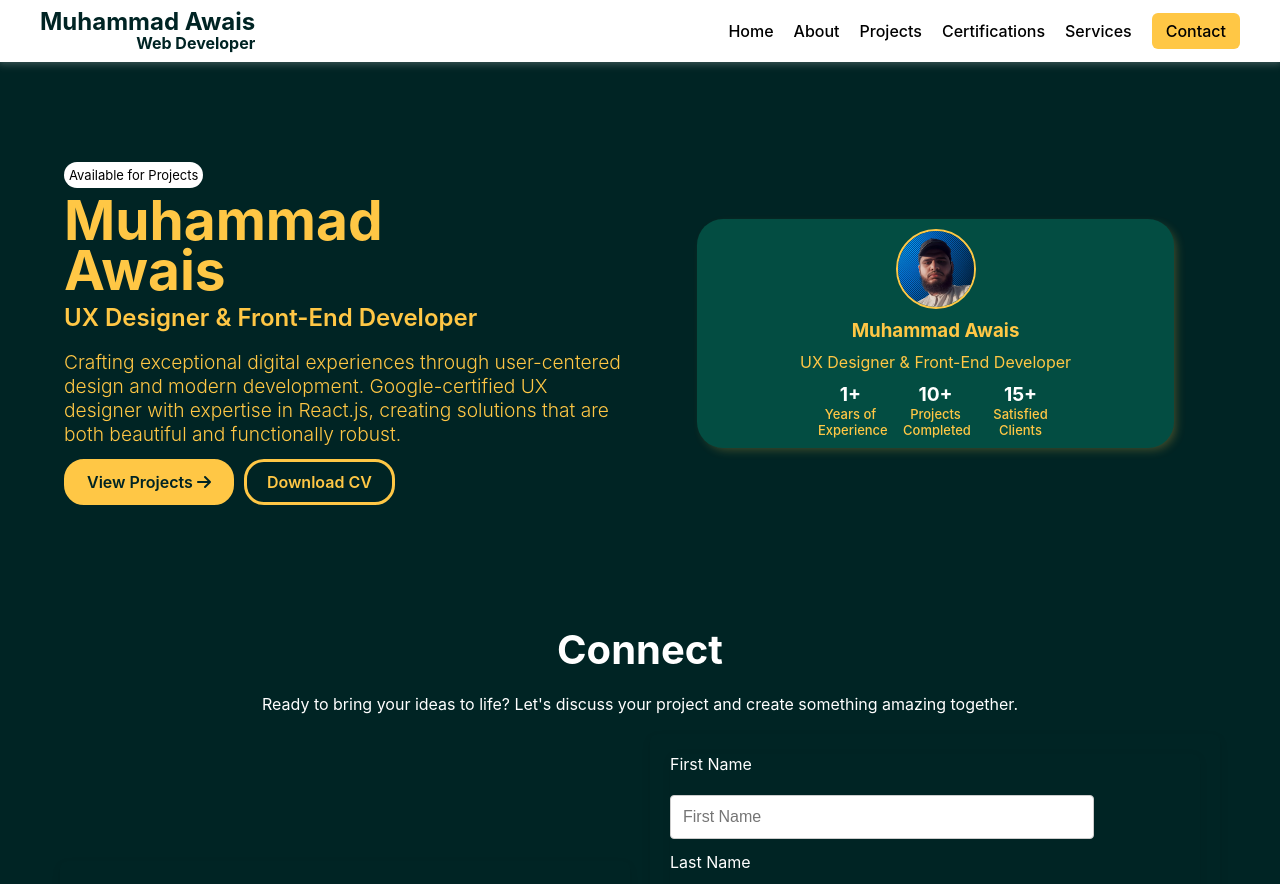
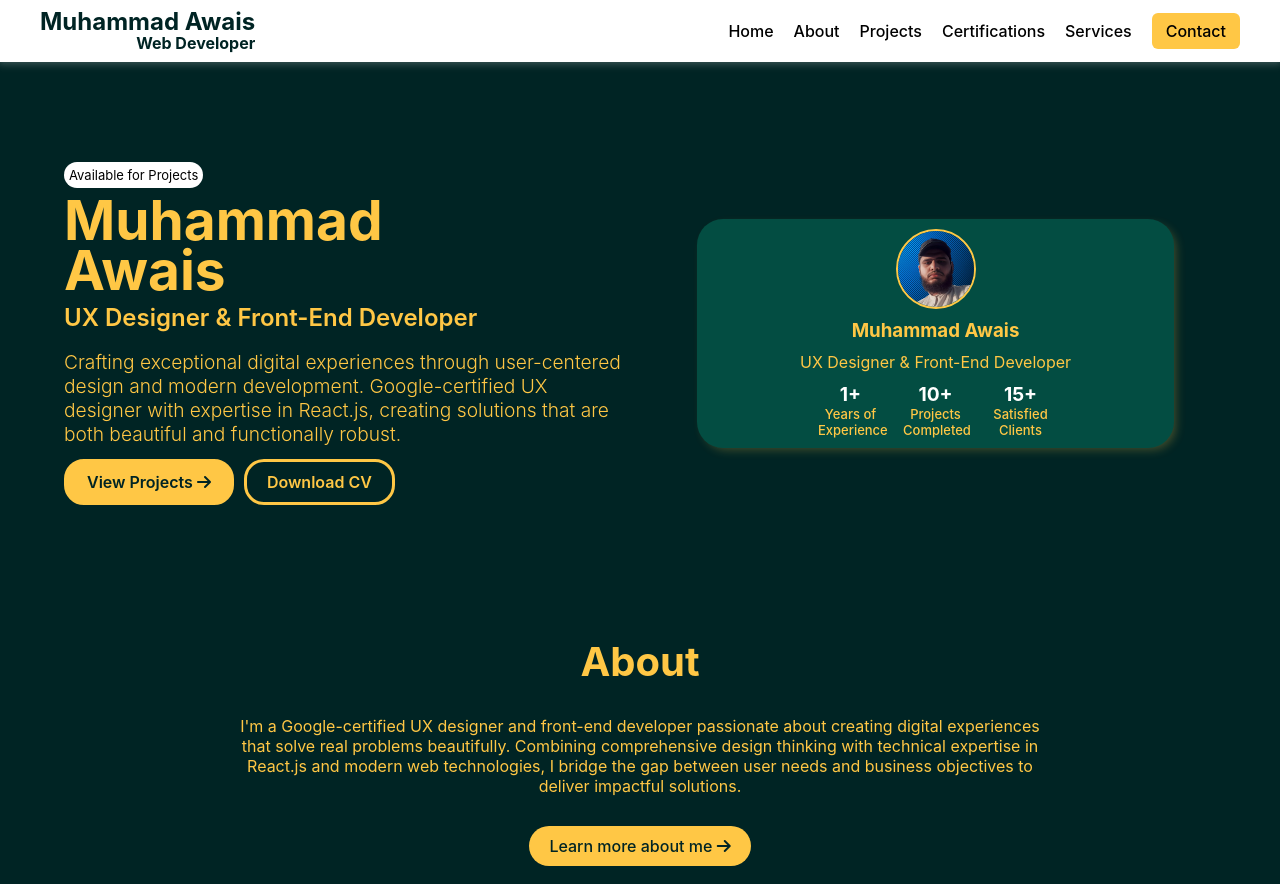
Before and after one commit to muhammad-awais-web-dev/portfolio-website, a React (Create React App) app: page / in a window 1280 px wide. Shown: the top 884 px of the page. Built offline with nearby package versions, Linux system fonts and the light colour scheme.

Commit message:
Home/About Done

```diff
--- a/src/components/Contact.module.css
+++ b/src/components/Contact.module.css
@@ -1,5 +1,5 @@
 .contact{
-    color: white;
+    color: #ffc745;
     max-width: 1200px;
     margin: auto;
     justify-content: center;
--- a/src/components/ContactForm.module.css
+++ b/src/components/ContactForm.module.css
@@ -1,4 +1,5 @@
 .contactForm {
+    color: #ffc745;
     width: 100%;
     display: flex;
     flex-direction: column;
@@ -16,7 +17,7 @@
     font-weight: 600;
     margin-bottom: 1rem;
     text-align: center;
-    color: #222;
+    color: #ffc745;
 }
 
 .formGroup {
@@ -29,7 +30,7 @@
     margin-bottom: 0.5rem;
     font-size: 1rem;
     align-self: flex-start;
-    color: #fff;
+    color: #ffc745;
 }
 
 .input,
--- a/src/pages/Home/Home.js
+++ b/src/pages/Home/Home.js
@@ -1,10 +1,12 @@
 import React from 'react'
 import Hero from './Hero';
+import HomeAbout from './HomeAbout';
 
 function Home() {
   return (
     <>
     <Hero />
+    <HomeAbout />
     </>
   )
 }
--- /dev/null
+++ b/src/pages/Home/HomeAbout.js
@@ -0,0 +1,15 @@
+import React from 'react'
+import Styles from './HomeAbout.module.css';
+import { Link } from 'react-router-dom';
+
+function HomeAbout() {
+  return (
+    <section className={Styles.homeAbout}>
+      <h2>About</h2>
+      <p>I'm a Google-certified UX designer and front-end developer passionate about creating digital experiences that solve real problems beautifully. Combining comprehensive design thinking with technical expertise in React.js and modern web technologies, I bridge the gap between user needs and business objectives to deliver impactful solutions.</p>
+      <Link to="/about">Learn more about me <i className='fa-solid fa-arrow-right' ></i></Link>
+    </section>
+  )
+}
+
+export default HomeAbout
--- /dev/null
+++ b/src/pages/Home/HomeAbout.module.css
@@ -0,0 +1,34 @@
+.homeAbout {
+  padding: 2rem;
+  color: #ffc745;
+  border-radius: 8px;
+  text-align: center;
+  max-width: 1200px;
+  display: flex;
+  flex-direction: column;
+  justify-content: center;
+  align-items: center;
+  gap: 30px;
+  margin: auto;
+}
+.homeAbout h2{
+    font-size: 2.5rem;
+}
+.homeAbout p{
+    max-width: 800px;
+    margin: auto;
+}
+.homeAbout a{
+    padding: 10px 20px;
+    background-color: #ffc745;
+    color: #002424;
+    font-weight: 500;
+    width: fit-content;
+    text-decoration: none;
+    border-radius: 20px;
+    transition: all .3s ease;
+}
+.homeAbout a:hover{
+    transform: scale(1.05);
+    transform: translateY(-5px);
+}
```
